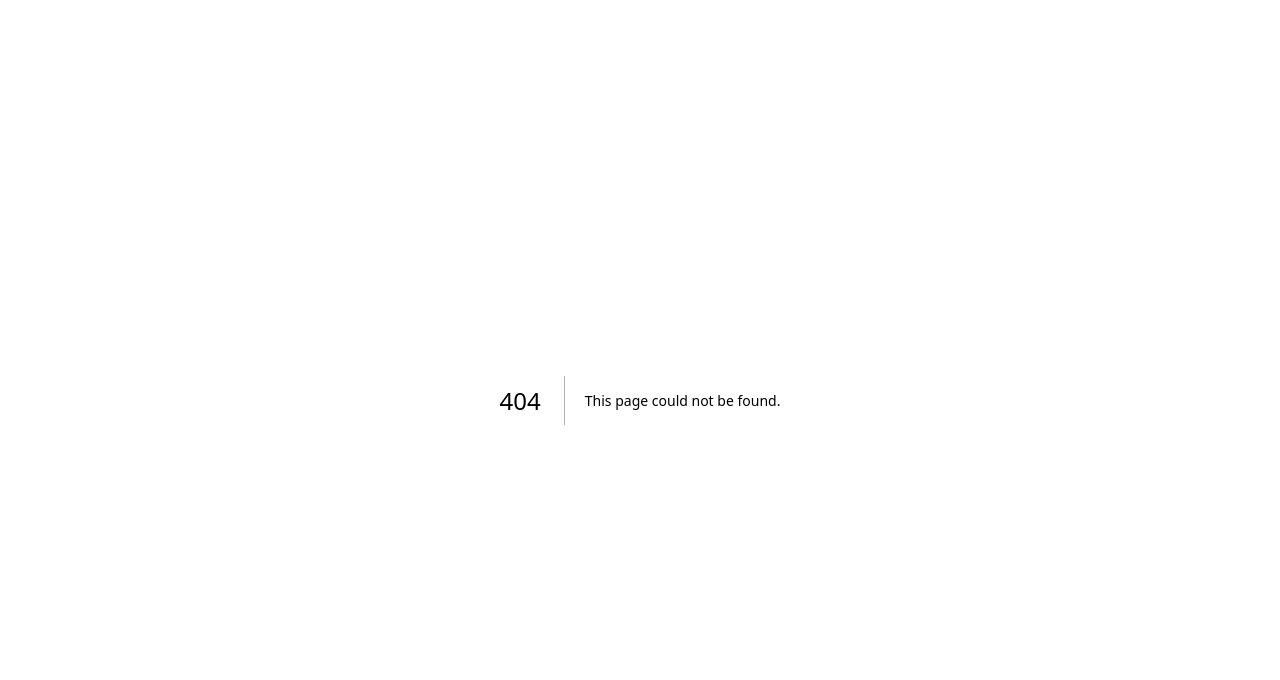
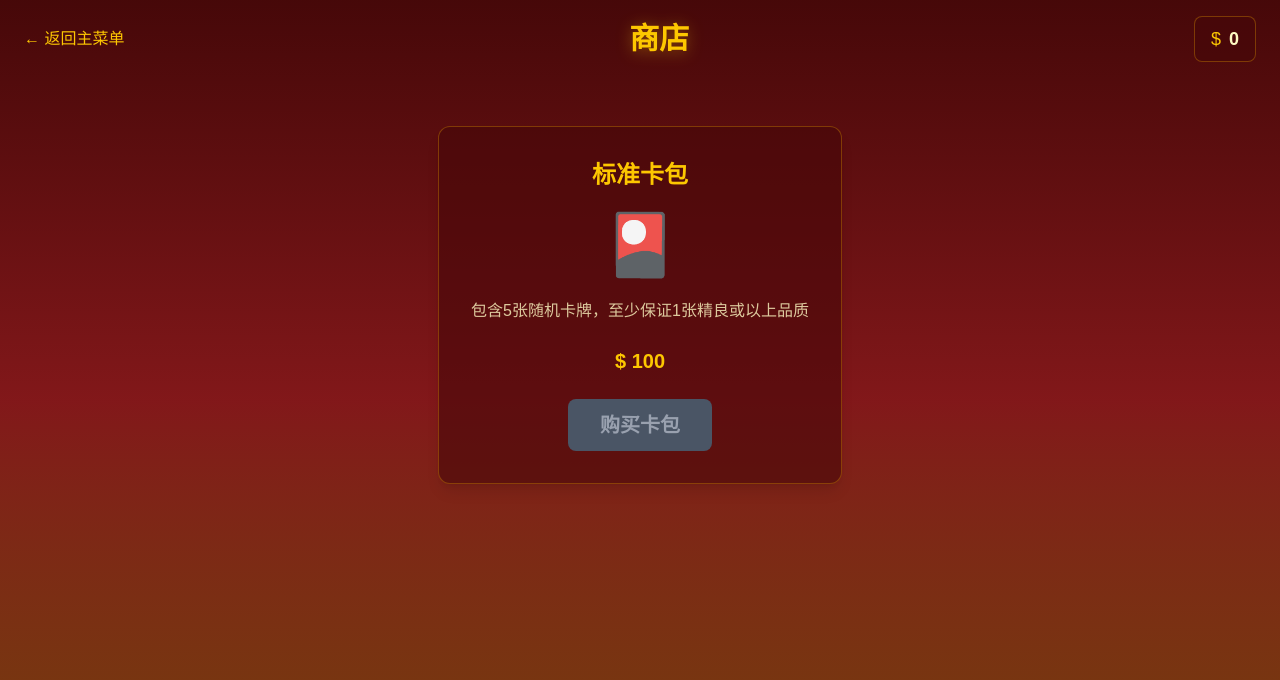
Before and after one commit to gyagp/sanguo-card, a Next.js app: page /shop in a window 1280 px wide. Before the commit this address had no page. Shown: the top 680 px of the page. Built offline with nearby package versions, Linux system fonts and the light colour scheme.

Commit message:
feat(autopo): Shop page — create /shop route with card pack purchase UI: display gold balance, buy pack button, pack opening animation (reveal 5 cards one by one with rarity glow), add-to-collection confirmation

```diff
--- a/src/app/page.tsx
+++ b/src/app/page.tsx
@@ -3,6 +3,7 @@ import Link from "next/link";
 const menuItems = [
   { label: "开始对战", href: "/game", icon: "⚔" },
   { label: "组建卡组", href: "/deck-builder", icon: "📜" },
+  { label: "商店", href: "/shop", icon: "🏪" },
   { label: "卡牌图鉴", href: "/cards", icon: "📖" },
   { label: "设置", href: "/settings", icon: "⚙" },
 ] as const;
--- /dev/null
+++ b/src/app/shop/page.tsx
@@ -0,0 +1,214 @@
+"use client";
+
+import { useState, useEffect, useRef, useCallback } from "react";
+import Link from "next/link";
+import { loadPlayer, openCardPack, PackResult } from "../../game/player-store";
+import { cards as allCards } from "../../game/cards";
+import { Card as CardData, Rarity } from "../../game/types";
+import Card from "../../components/Card";
+import { PACK_PRICE } from "../../game/progression";
+
+type ShopPhase = "idle" | "revealing" | "done";
+
+const rarityLabel: Record<Rarity, string> = {
+  common: "普通",
+  rare: "精良",
+  epic: "史诗",
+  legendary: "传说",
+};
+
+const rarityOverlayColor: Record<Rarity, string> = {
+  common: "from-gray-400/30",
+  rare: "from-blue-500/40",
+  epic: "from-purple-500/50",
+  legendary: "from-yellow-400/60",
+};
+
+const rarityTextColor: Record<Rarity, string> = {
+  common: "text-gray-300",
+  rare: "text-blue-400",
+  epic: "text-purple-400",
+  legendary: "text-yellow-400",
+};
+
+export default function ShopPage() {
+  const [mounted, setMounted] = useState(false);
+  const [gold, setGold] = useState(0);
+  const [phase, setPhase] = useState<ShopPhase>("idle");
+  const [packCards, setPackCards] = useState<{ cardName: string; rarity: Rarity }[]>([]);
+  const [revealedCount, setRevealedCount] = useState(0);
+  const [errorMsg, setErrorMsg] = useState("");
+  const timerRef = useRef<ReturnType<typeof setTimeout> | null>(null);
+
+  useEffect(() => {
+    setMounted(true);
+    const player = loadPlayer();
+    setGold(player.gold);
+    return () => {
+      if (timerRef.current) clearTimeout(timerRef.current);
+    };
+  }, []);
+
+  const revealNext = useCallback((cards: { cardName: string; rarity: Rarity }[], current: number) => {
+    if (current >= cards.length) {
+      setPhase("done");
+      return;
+    }
+    setRevealedCount(current + 1);
+    timerRef.current = setTimeout(() => {
+      revealNext(cards, current + 1);
+    }, 600);
+  }, []);
+
+  const handleBuyPack = useCallback(() => {
+    setErrorMsg("");
+    const result: PackResult = openCardPack();
+    if (!result.success) {
+      setErrorMsg("金币不足！需要 " + PACK_PRICE + " 金币");
+      return;
+    }
+    setGold(result.player.gold);
+    setPackCards(result.cards);
+    setRevealedCount(0);
+    setPhase("revealing");
+    timerRef.current = setTimeout(() => {
+      revealNext(result.cards, 0);
+    }, 300);
+  }, [revealNext]);
+
+  const handleDone = useCallback(() => {
+    setPhase("idle");
+    setPackCards([]);
+    setRevealedCount(0);
+    const player = loadPlayer();
+    setGold(player.gold);
+  }, []);
+
+  if (!mounted) return null;
+
+  const cardDataMap = new Map(allCards.map((c) => [c.name, c]));
+
+  function getCardData(cardName: string): CardData | undefined {
+    return cardDataMap.get(cardName);
+  }
+
+  return (
+    <div className="min-h-screen bg-gradient-to-b from-red-950 via-red-900 to-yellow-900">
+      <div className="absolute inset-0 bg-[radial-gradient(ellipse_at_center,_var(--tw-gradient-stops))] from-yellow-900/20 via-transparent to-transparent" />
+
+      <header className="relative z-10 flex items-center justify-between px-6 py-4">
+        <Link href="/" className="text-yellow-400 hover:text-yellow-300 transition-colors">
+          &larr; 返回主菜单
+        </Link>
+        <h1 className="text-3xl font-bold text-yellow-400 drop-shadow-[0_2px_8px_rgba(234,179,8,0.4)]">
+          商店
+        </h1>
+        <div className="flex items-center gap-2 bg-red-950/60 border border-yellow-600/40 rounded-lg px-4 py-2">
+          <span className="text-yellow-400 text-lg">$</span>
+          <span className="text-yellow-100 font-bold text-lg">{gold}</span>
+        </div>
+      </header>
+
+      <main className="relative z-10 flex flex-col items-center px-4 pb-8">
+        {phase === "idle" && (
+          <div className="flex flex-col items-center gap-8 mt-12">
+            <div className="bg-red-950/60 border border-yellow-600/40 rounded-xl p-8 flex flex-col items-center gap-6 shadow-lg max-w-md w-full">
+              <h2 className="text-2xl font-bold text-yellow-400">标准卡包</h2>
+              <div className="text-6xl">🎴</div>
+              <p className="text-yellow-100/80 text-center">
+                包含5张随机卡牌，至少保证1张精良或以上品质
+              </p>
+              <div className="flex items-center gap-2 text-yellow-400 text-xl font-bold">
+                <span>$ {PACK_PRICE}</span>
+              </div>
+              <button
+                onClick={handleBuyPack}
+                disabled={gold < PACK_PRICE}
+                className={`
+                  px-8 py-3 rounded-lg text-xl font-bold transition-all
+                  ${gold >= PACK_PRICE
+                    ? "bg-yellow-600 hover:bg-yellow-500 text-red-950 hover:scale-105 active:scale-100 shadow-lg"
+                    : "bg-gray-600 text-gray-400 cursor-not-allowed"
+                  }
+                `}
+              >
+                购买卡包
+              </button>
+              {errorMsg && (
+                <p className="text-red-400 text-sm">{errorMsg}</p>
+              )}
+            </div>
+          </div>
+        )}
+
+        {(phase === "revealing" || phase === "done") && (
+          <div className="flex flex-col items-center gap-8 mt-8">
+            <h2 className="text-2xl font-bold text-yellow-400">
+              {phase === "revealing" ? "开启卡包..." : "获得卡牌！"}
+            </h2>
+            <div className="flex flex-wrap justify-center gap-6">
+              {packCards.map((pc, i) => {
+                const revealed = i < revealedCount;
+                const cardData = getCardData(pc.cardName);
+
+                if (!revealed) {
+                  return (
+                    <div
+                      key={i}
+                      className="w-44 h-64 rounded-xl border-2 border-yellow-600/30 bg-red-950/80 flex items-center justify-center shadow-lg"
+                    >
+                      <span className="text-4xl opacity-40">?</span>
+                    </div>
+                  );
+                }
+
+                return (
+                  <div key={i} className="flex flex-col items-center gap-2">
+                    <div
+                      className={`
+                        relative rounded-xl overflow-visible
+                        ${pc.rarity === "legendary" ? "animate-pulse" : ""}
+                      `}
+                      style={{
+                        animation: revealed ? "cardReveal 0.4s ease-out" : undefined,
+                      }}
+                    >
+                      <div className={`absolute -inset-2 rounded-2xl bg-gradient-to-t ${rarityOverlayColor[pc.rarity]} to-transparent pointer-events-none`} />
+                      {cardData ? (
+                        <Card card={cardData} />
+                      ) : (
+                        <div className="w-44 h-64 rounded-xl border-2 border-yellow-600/40 bg-red-950/60 flex items-center justify-center">
+                          <span className="text-yellow-100">{pc.cardName}</span>
+                        </div>
+                      )}
+                    </div>
+                    <span className={`text-sm font-bold ${rarityTextColor[pc.rarity]}`}>
+                      {rarityLabel[pc.rarity]}
+                    </span>
+                  </div>
+                );
+              })}
+            </div>
+
+            {phase === "done" && (
+              <button
+                onClick={handleDone}
+                className="px-8 py-3 rounded-lg text-xl font-bold bg-yellow-600 hover:bg-yellow-500 text-red-950 hover:scale-105 active:scale-100 shadow-lg transition-all"
+              >
+                确认收下
+              </button>
+            )}
+          </div>
+        )}
+      </main>
+
+      <style jsx global>{`
+        @keyframes cardReveal {
+          0% { transform: scale(0.5) rotateY(90deg); opacity: 0; }
+          60% { transform: scale(1.1) rotateY(0deg); opacity: 1; }
+          100% { transform: scale(1) rotateY(0deg); opacity: 1; }
+        }
+      `}</style>
+    </div>
+  );
+}
```
Also changed, not shown: .claude/CLAUDE.md, 2 other files (tests, documents, lock files or other folders).
